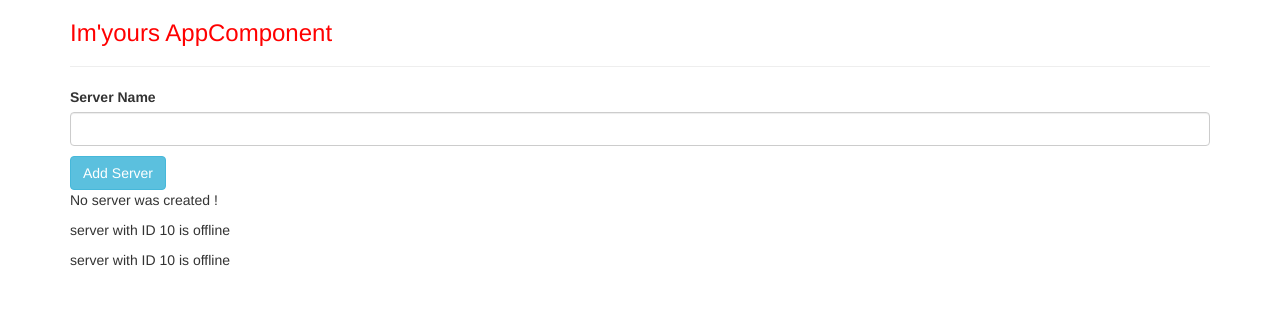
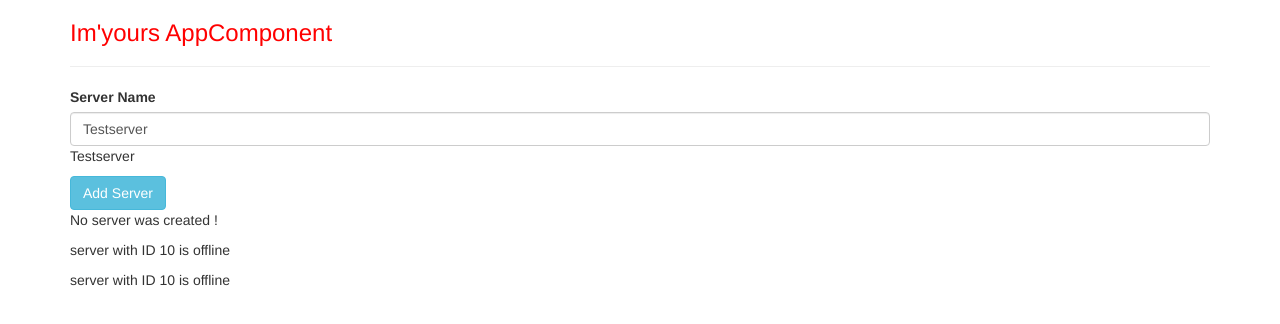
Before and after one commit to Luigidefilippo/my-first-app, an Angular app: page / in a window 1280 px wide. Shown: the top 324 px of the page. Built offline with nearby package versions, Linux system fonts and the light colour scheme.

Commit message:
binding bidirezionale

```diff
--- a/src/app/servers/servers.component.html
+++ b/src/app/servers/servers.component.html
@@ -1,5 +1,6 @@
 <label >Server Name</label>
-<input type="text" class="form-control" (input)="onUpdateServerName($event)">
+<!-- <input type="text" class="form-control" (input)="onUpdateServerName($event)"> -->
+<input type="text" class="form-control"[(ngModel)]="serverName">
 <p>{{serverName}}</p>
 <button class="btn btn-info" [disabled]="!allowNesServer" (click)="onCreateServer()">Add Server</button>
 <!-- <p [innerText]="allowNesServer" >{{ allowNesServer }}</p> -->
--- a/src/app/servers/servers.component.ts
+++ b/src/app/servers/servers.component.ts
@@ -9,7 +9,7 @@
 export class ServersComponent {
   allowNesServer = false;
   serverCreationStatus = 'No server was created ! ';
-  serverName = '';
+  serverName = 'Testserver';
 
 
 
```
